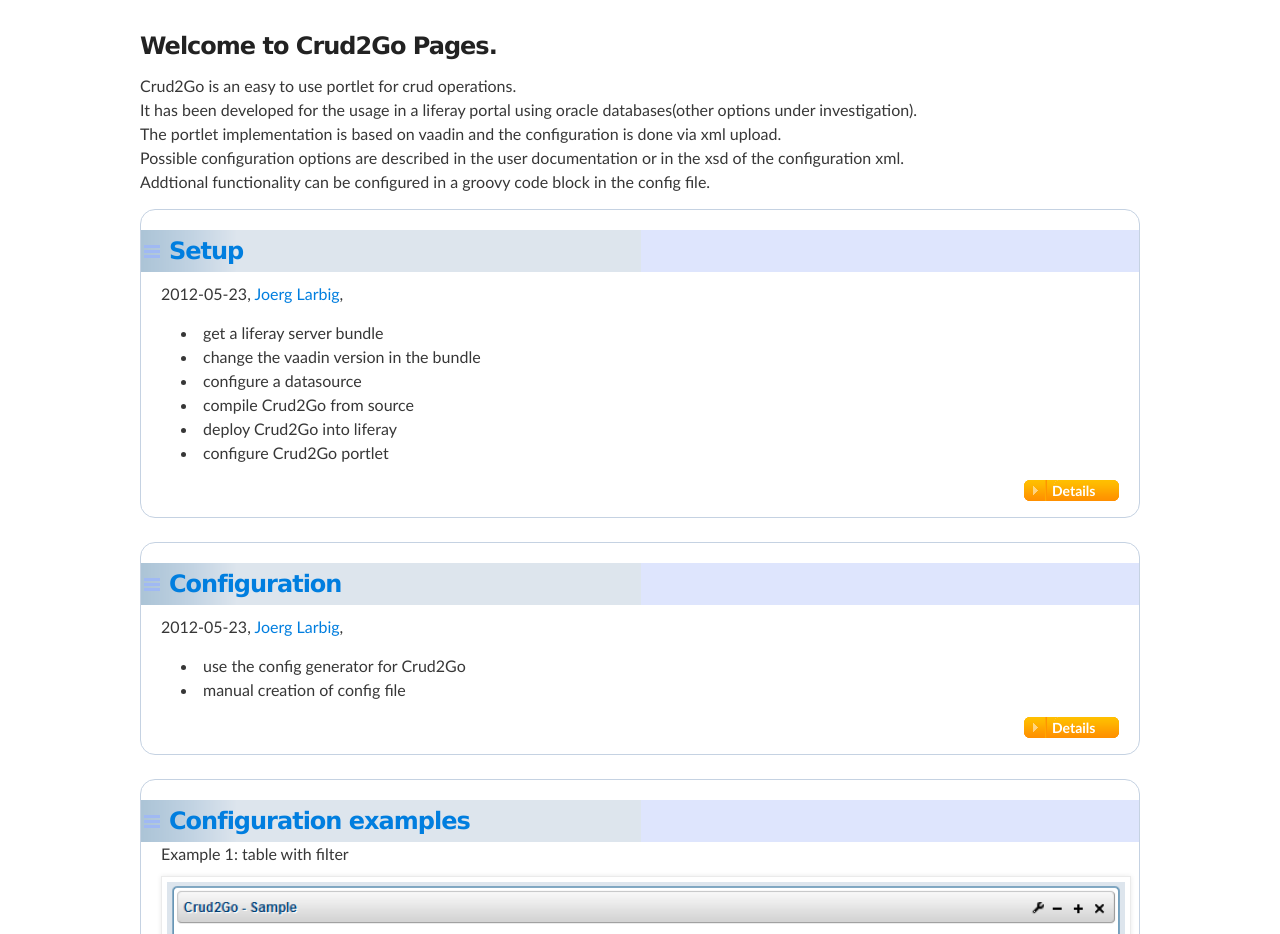
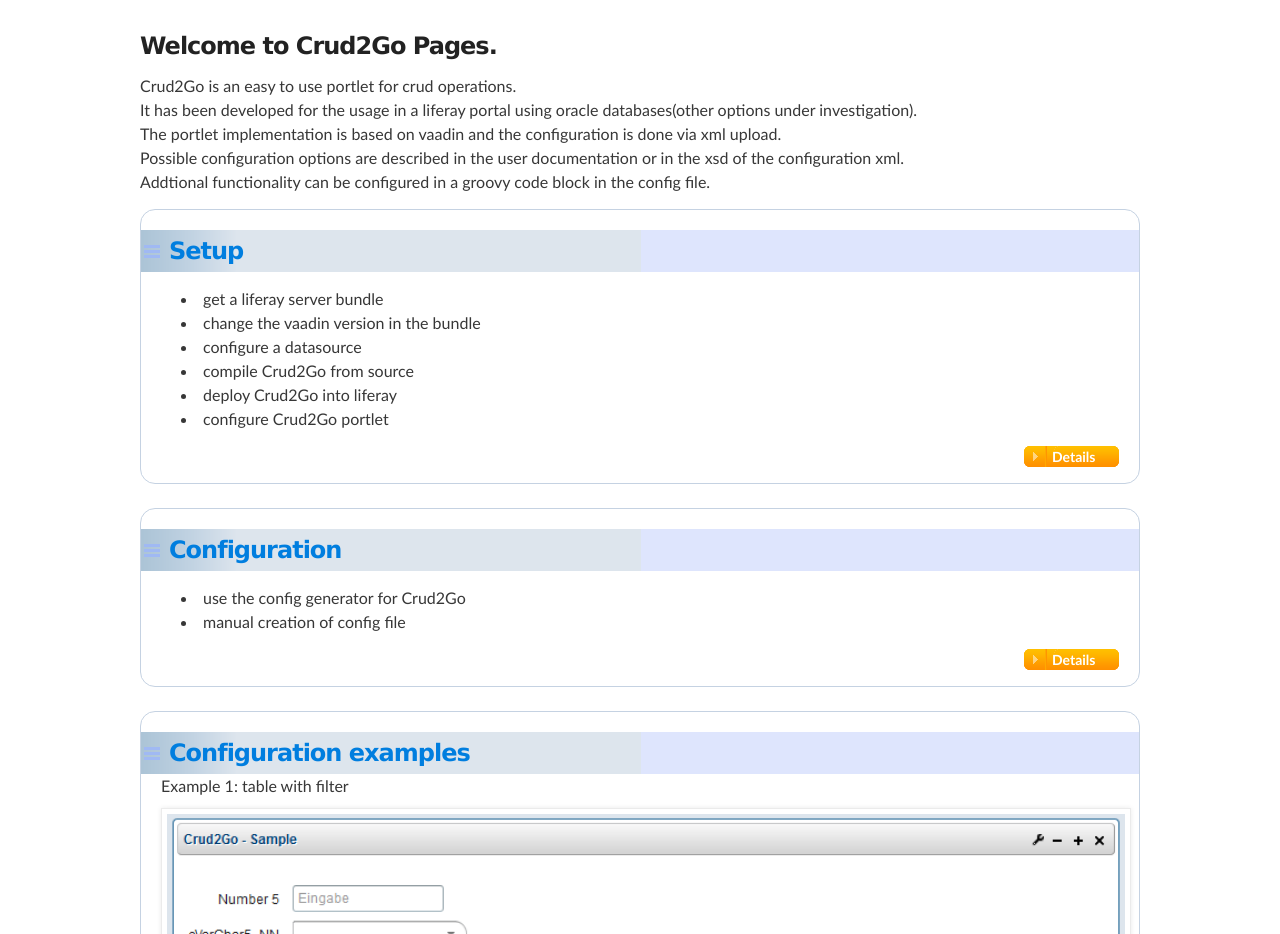
Before and after one commit to Union-Investment/Crud2Go, a plain HTML site: page index.html in a window 1280 px wide. Shown: the part 166-1100 px from the top of the page. Drawn offline with Linux system fonts and the light colour scheme.

Commit message:
remove moduser and date

```diff
--- a/index.html
+++ b/index.html
@@ -55,11 +55,6 @@
 
 				<div class="article">
 	                <h3><span><a href="setup.html">Setup</a></span></h3>
-	                <p class="info noprint">
-	                    <span class="date">2012-05-23</span><span class="noscreen">,</span>
-	                    <span class="user"><a href="#">Joerg Larbig</a></span><span class="noscreen">,</span>
-	                </p>
-
 	                <p>
 	                	<ul type="square">
 			  							<li>get a liferay server bundle</li>
@@ -77,11 +72,6 @@
 	       <br/>
 	      <div class="article">
 	                <h3><span><a href="configuration.html">Configuration</a></span></h3>
-	                <p class="info noprint">
-	                    <span class="date">2012-05-23</span><span class="noscreen">,</span>
-	                    <span class="user"><a href="#">Joerg Larbig</a></span><span class="noscreen">,</span>
-	                </p>
-
 	                <p>
 	                	<ul type="square">
 			  							<li>use the config generator for Crud2Go</li>
```
